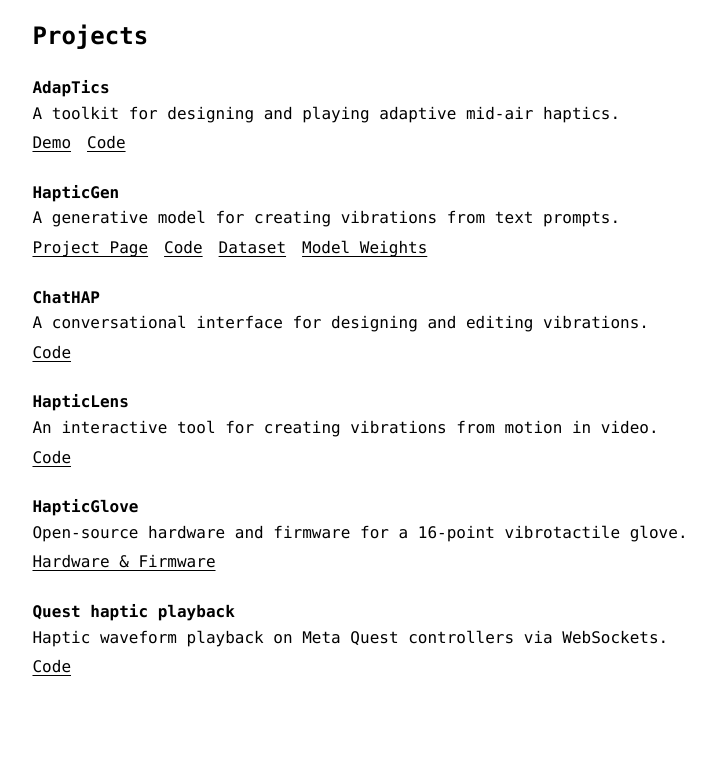
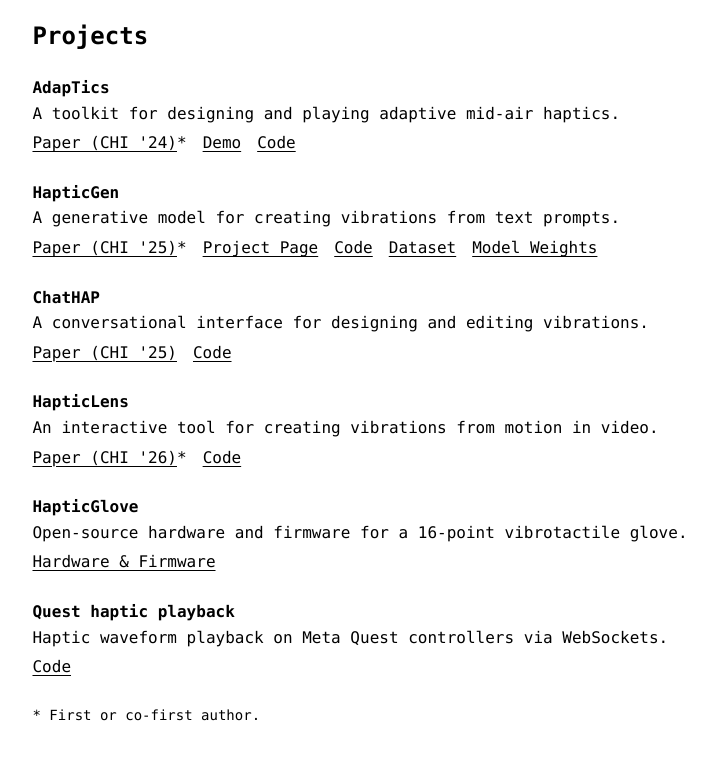
Before and after one commit to kevin-cgc/kevin-cgc.github.io, a plain HTML site: page index.html in a window 1280 px wide. Shown: the part 191-950 px from the top of the page, without its empty margins (280-995 px from the left). Before the commit the page ends 919 px from the top, so only its background shows below. Drawn offline with Linux system fonts and the light colour scheme.

Commit message:
add paper links

```diff
--- a/index.html
+++ b/index.html
@@ -4,6 +4,7 @@
     <meta charset="UTF-8">
     <meta name="viewport" content="width=device-width, initial-scale=1.0">
     <title>Kevin John</title>
+    <link rel="icon" href="/favicon.svg" type="image/svg+xml">
     <style>
         body {
             max-width: 68ch;
@@ -12,6 +13,7 @@
             font: 1rem/1.6 ui-monospace, "Cascadia Code", "SFMono-Regular", Consolas, monospace;
         }
         dt { font-weight: bold; }
+        .note { font-size: 0.875rem; }
         dd { margin: 0 0 1.5rem; }
         a {
             color: inherit;
@@ -43,6 +45,7 @@
             <dd>
                 A toolkit for designing and playing adaptive mid-air haptics.
                 <div class="links">
+                    <span><a href="https://doi.org/10.1145/3613904.3642090">Paper (CHI '24)</a>*</span>
                     <a href="https://adaptivehaptics.github.io/AdapticsDesigner/">Demo</a>
                     <a href="https://github.com/AdaptiveHaptics">Code</a>
                 </div>
@@ -52,6 +55,7 @@
             <dd>
                 A generative model for creating vibrations from text prompts.
                 <div class="links">
+                    <span><a href="https://doi.org/10.1145/3706598.3713609">Paper (CHI '25)</a>*</span>
                     <a href="https://hapticgen.hcitech.org/">Project Page</a>
                     <a href="https://github.com/HapticGen/HapticGen">Code</a>
                     <a href="https://github.com/HapticGen/hapticgen-dataset">Dataset</a>
@@ -63,6 +67,7 @@
             <dd>
                 A conversational interface for designing and editing vibrations.
                 <div class="links">
+                    <a href="https://doi.org/10.1145/3706598.3713441">Paper (CHI '25)</a>
                     <a href="https://github.com/ChatHAP/ChatHAP">Code</a>
                 </div>
             </dd>
@@ -71,6 +76,7 @@
             <dd>
                 An interactive tool for creating vibrations from motion in video.
                 <div class="links">
+                    <span><a href="https://doi.org/10.1145/3772318.3790269">Paper (CHI '26)</a>*</span>
                     <a href="https://github.com/HapticLens-Interactive/HapticLens">Code</a>
                 </div>
             </dd>
@@ -91,6 +97,7 @@
                 </div>
             </dd>
         </dl>
+        <p class="note">* First or co-first author.</p>
     </main>
 </body>
 </html>
```
Also changed, not shown: favicon.svg (added).
